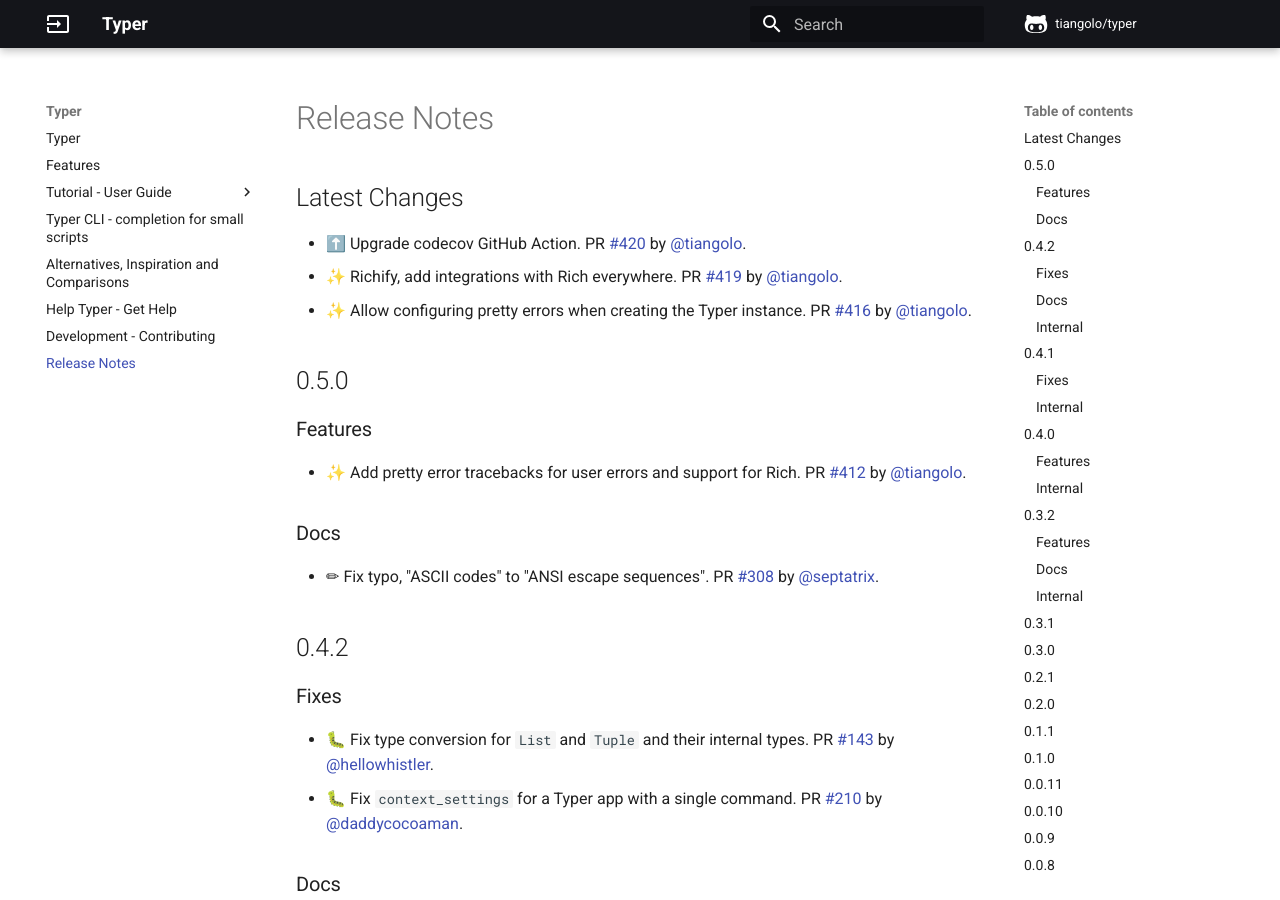
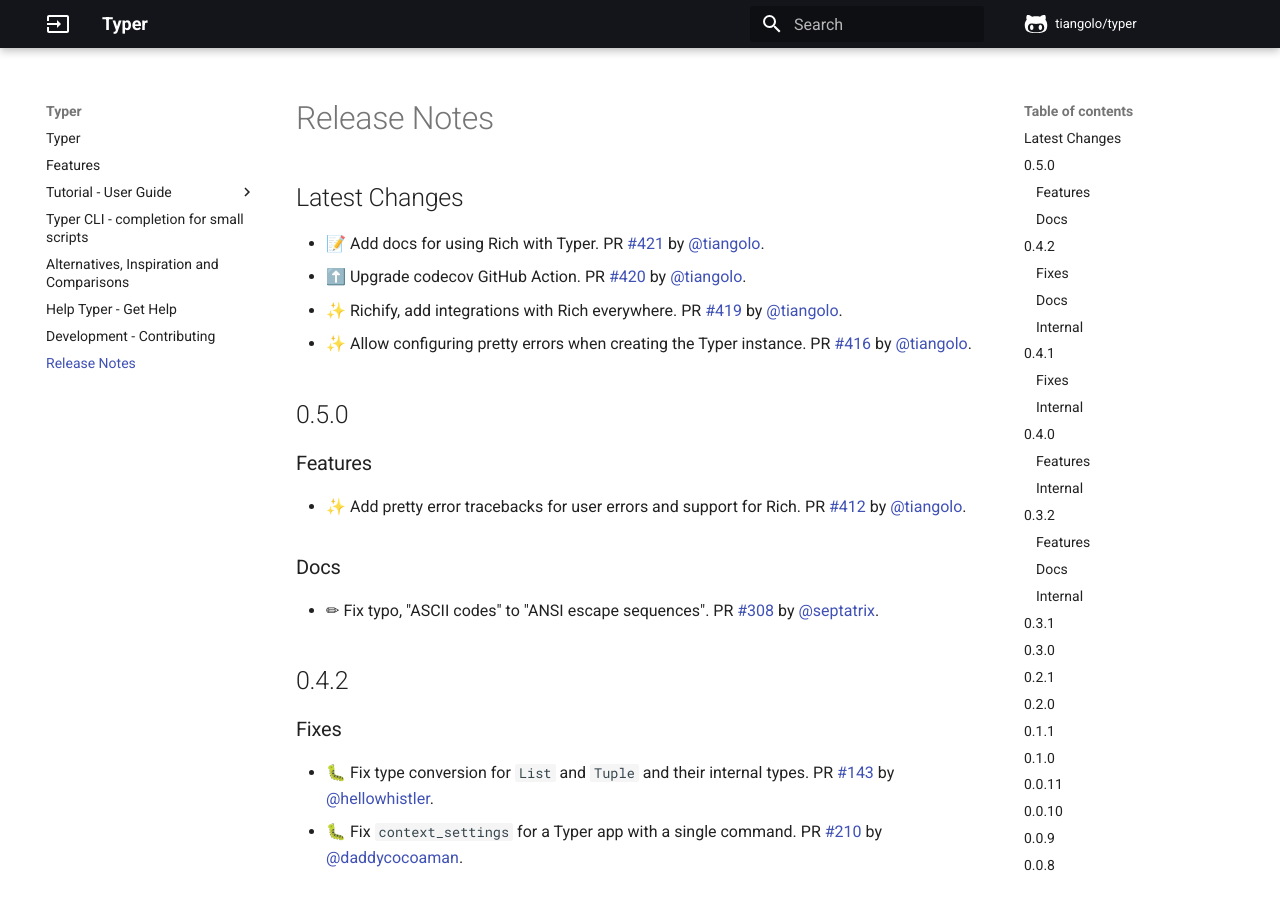
Before and after one commit to RED0731/red_pythonTyper, an MkDocs documentation site: the page built from docs/release-notes.md, in a window 1280 px wide and 900 px high. Built offline with MkDocs 1.6.1 and Material for MkDocs 9.7.7, drawn with Linux system fonts in a browser that asks for light colours; comment, search, counter and statistics services are not loaded.

Commit message:
📝 Update release notes

```diff
--- a/docs/release-notes.md
+++ b/docs/release-notes.md
@@ -1,5 +1,6 @@
 ## Latest Changes
 
+* 📝 Add docs for using Rich with Typer. PR [#421](https://github.com/tiangolo/typer/pull/421) by [@tiangolo](https://github.com/tiangolo).
 * ⬆️ Upgrade codecov GitHub Action. PR [#420](https://github.com/tiangolo/typer/pull/420) by [@tiangolo](https://github.com/tiangolo).
 * ✨ Richify, add integrations with Rich everywhere. PR [#419](https://github.com/tiangolo/typer/pull/419) by [@tiangolo](https://github.com/tiangolo).
 * ✨ Allow configuring pretty errors when creating the Typer instance. PR [#416](https://github.com/tiangolo/typer/pull/416) by [@tiangolo](https://github.com/tiangolo).
```
